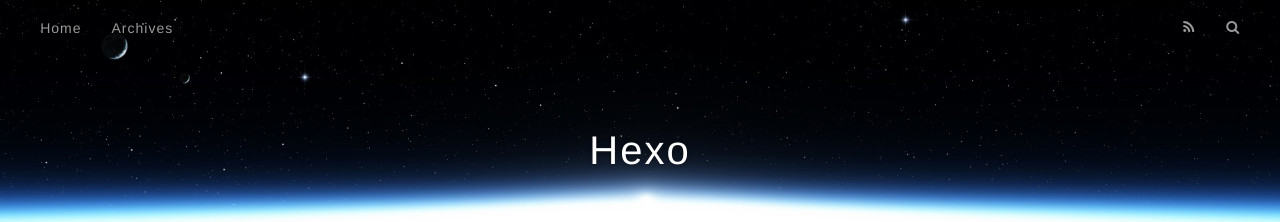
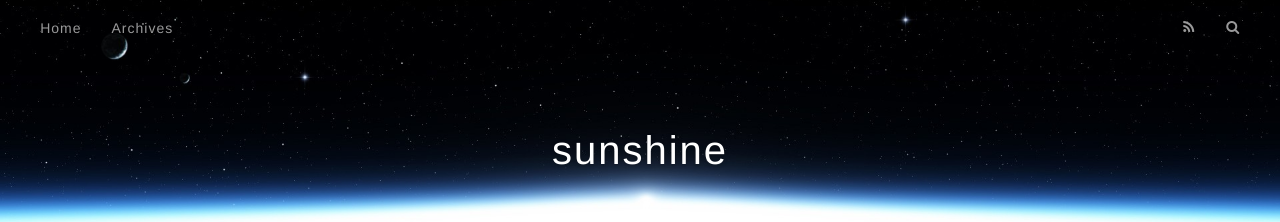
Before and after one commit to zyalin/zyalin.github.io, a plain HTML site: page index.html in a window 1280 px wide. Shown: the top 222 px of the page. Drawn offline with nearby package versions, Linux system fonts and the light colour scheme.

Commit message:
Site updated: 2015-11-27 14:36:55

```diff
--- a/index.html
+++ b/index.html
@@ -3,19 +3,19 @@
 <head>
   <meta charset="utf-8">
 
-  <title>Hexo</title>
+  <title>sunshine</title>
   <meta name="viewport" content="width=device-width, initial-scale=1, maximum-scale=1">
   <meta name="description">
 <meta property="og:type" content="website">
-<meta property="og:title" content="Hexo">
+<meta property="og:title" content="sunshine">
 <meta property="og:url" content="http://yoursite.com/index.html">
-<meta property="og:site_name" content="Hexo">
+<meta property="og:site_name" content="sunshine">
 <meta property="og:description">
 <meta name="twitter:card" content="summary">
-<meta name="twitter:title" content="Hexo">
+<meta name="twitter:title" content="sunshine">
 <meta name="twitter:description">
 
-    <link rel="alternative" href="/atom.xml" title="Hexo" type="application/atom+xml">
+    <link rel="alternative" href="/atom.xml" title="sunshine" type="application/atom+xml">
 
 
     <link rel="icon" href="/favicon.png">
@@ -33,7 +33,7 @@
   <div id="header-outer" class="outer">
     <div id="header-title" class="inner">
       <h1 id="logo-wrap">
-        <a href="/" id="logo">Hexo</a>
+        <a href="/" id="logo">sunshine</a>
       </h1>
 
     </div>
@@ -96,7 +96,7 @@
 
     </div>
     <footer class="article-footer">
-      <a data-url="http://yoursite.com/2015/11/27/hello-world/" data-id="cihhajd2c00001fbgwd5epsx8" class="article-share-link">Share</a>
+      <a data-url="http://yoursite.com/2015/11/27/hello-world/" data-id="cihhaqfjs000027bg8t9brboq" class="article-share-link">Share</a>
 
 
     </footer>
```
Also changed, not shown: 2015/11/27/hello-world/index.html (+5 -5 lines), archives/2015/11/index.html (+6 -6 lines), archives/2015/index.html (+6 -6 lines), archives/index.html (+6 -6 lines).
